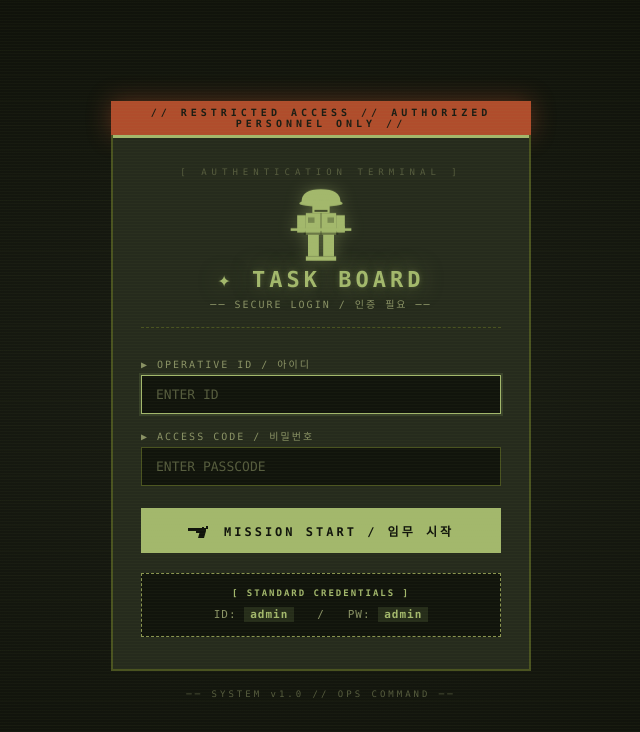
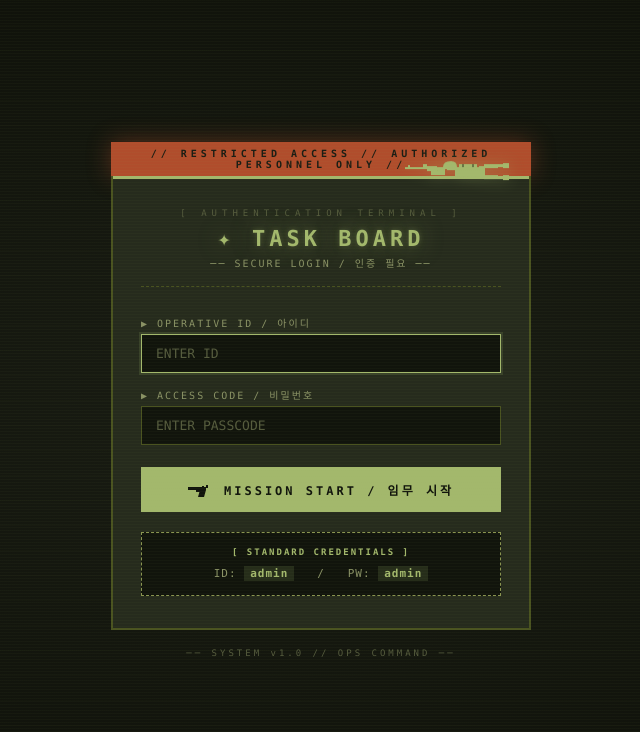
Before and after one commit to yuhwani/FastApi-Todos, a Python web app: template fastapi-app/templates/login.html in a window 1280 px wide. Shown: the top 732 px of the page, without its empty margins (319-959 px from the left). Run offline with Jinja, Linux system fonts and the light colour scheme; the template is opened without the code that fills it, so the values that code supplies are empty.

Commit message:
feat(ui): 군인을 엎드려쏴 자세 + 로그인 카드 우상단으로 위치 변경
- 자세: 좌식 → 엎드려쏴 (소총을 좌측으로 겨눔, 다리 뒤로 벌림)
- 위치: TASK BOARD 위 중앙 → 로그인 카드 우상단(top:-22px right:14px)으로 absolute 배치
  → 카드 상단 보더에 걸터앉은 듯한 효과
- 호흡 애니메이션: 4s → 5s 주기로 더 느리게 (저격수 호흡 느낌)
- 헬멧·소총·백팩·군화 상세 유지

Co-Authored-By: Claude Opus 4.7 (1M context) <noreply@anthropic.com>

```diff
--- a/fastapi-app/templates/login.html
+++ b/fastapi-app/templates/login.html
@@ -187,23 +187,20 @@
             margin-bottom: 8px;
         }
 
-        /* ── 앉아있는 군인 (TASK BOARD 위) ── */
-        .soldier-wrap {
-            display: flex;
-            justify-content: center;
-            margin-bottom: 4px;
-            margin-top: 4px;
-        }
-
-        .soldier {
+        /* ── 엎드려쏴 군인 (로그인 카드 우상단) ── */
+        .soldier-prone {
+            position: absolute;
+            top: -22px;            /* 카드 상단 보더에 걸쳐서 */
+            right: 14px;
             color: var(--accent);
-            filter: drop-shadow(0 0 8px rgba(163, 184, 108, 0.35));
-            animation: soldierBreath 4s ease-in-out 3s infinite;
+            filter: drop-shadow(0 0 8px rgba(163, 184, 108, 0.45));
+            animation: soldierBreath 5s ease-in-out 3s infinite;
+            z-index: 5;
         }
 
         @keyframes soldierBreath {
             0%, 100% { transform: translateY(0); }
-            50%      { transform: translateY(-2px); }
+            50%      { transform: translateY(-1.5px); }
         }
 
         h1 {
@@ -381,45 +378,50 @@
         <div class="classified-bar">// RESTRICTED ACCESS // AUTHORIZED PERSONNEL ONLY //</div>
 
         <div class="login-card">
+            <!-- 엎드려쏴 자세 군인 (카드 우상단에 걸쳐서 좌측을 겨눔) -->
+            <svg class="soldier-prone" width="110" height="32" viewBox="0 0 110 32" fill="currentColor" xmlns="http://www.w3.org/2000/svg" aria-hidden="true">
+                <!-- 소총 총열(좌측을 향함) -->
+                <rect x="0" y="14" width="28" height="2"/>
+                <!-- 가늠쇠 -->
+                <rect x="3" y="12" width="2" height="2"/>
+                <!-- 총몸(receiver) -->
+                <rect x="22" y="13" width="10" height="5"/>
+                <!-- 개머리판 -->
+                <rect x="32" y="14" width="6" height="3"/>
+                <!-- 전방 손(총열을 잡음) -->
+                <rect x="18" y="11" width="4" height="5"/>
+                <!-- 후방 손(방아쇠 부근) -->
+                <rect x="26" y="18" width="4" height="4"/>
+                <!-- 어깨에서 팔로 이어지는 라인 -->
+                <path d="M40 14 L30 18 L30 22 L40 22 Z"/>
+                <!-- 헬멧(둥근 상단) -->
+                <path d="M38 14 Q38 8 46 8 Q52 8 52 14 Z"/>
+                <!-- 헬멧 챙 -->
+                <rect x="36" y="14" width="6" height="2"/>
+                <!-- 얼굴(헬멧 아래) -->
+                <rect x="42" y="14" width="8" height="3"/>
+                <!-- 상체 -->
+                <rect x="50" y="14" width="26" height="9"/>
+                <!-- 백팩(상체 위) -->
+                <rect x="54" y="11" width="18" height="4"/>
+                <!-- 백팩 끈 -->
+                <line x1="58" y1="11" x2="58" y2="14" stroke="#11140c" stroke-width="0.8"/>
+                <line x1="68" y1="11" x2="68" y2="14" stroke="#11140c" stroke-width="0.8"/>
+                <!-- 엉덩이 -->
+                <rect x="74" y="13" width="6" height="11"/>
+                <!-- 왼다리(위쪽으로 살짝 벌어짐) -->
+                <rect x="79" y="11" width="14" height="4"/>
+                <rect x="91" y="11" width="9" height="3"/>
+                <!-- 오른다리(아래쪽으로 살짝 벌어짐) -->
+                <rect x="79" y="22" width="14" height="4"/>
+                <rect x="91" y="23" width="9" height="3"/>
+                <!-- 군화 (왼쪽) -->
+                <rect x="98" y="10" width="6" height="5"/>
+                <!-- 군화 (오른쪽) -->
+                <rect x="98" y="22" width="6" height="5"/>
+            </svg>
+
             <div class="stencil-top">[ AUTHENTICATION TERMINAL ]</div>
-
-            <!-- 앉아있는 군인 (소총을 무릎 위에 가로로 들고 다리 늘어뜨림) -->
-            <div class="soldier-wrap">
-                <svg class="soldier" width="70" height="78" viewBox="0 0 64 72" fill="currentColor" xmlns="http://www.w3.org/2000/svg" aria-hidden="true">
-                    <!-- 헬멧 상단 -->
-                    <path d="M14 16 Q14 4 32 4 Q50 4 50 16 Z"/>
-                    <!-- 헬멧 챙 -->
-                    <ellipse cx="32" cy="17" rx="20" ry="3"/>
-                    <!-- 얼굴(헬멧 아래로 보이는 부분) -->
-                    <rect x="24" y="19" width="16" height="7"/>
-                    <!-- 헬멧 스트랩 -->
-                    <line x1="26" y1="24" x2="38" y2="24" stroke="#11140c" stroke-width="1.2"/>
-                    <!-- 상체(전술 베스트) -->
-                    <rect x="18" y="26" width="28" height="20"/>
-                    <!-- 베스트 중앙 라인 -->
-                    <line x1="32" y1="26" x2="32" y2="46" stroke="#11140c" stroke-width="0.8" opacity="0.5"/>
-                    <!-- 가슴 포켓 -->
-                    <rect x="20" y="30" width="6" height="5" fill="#11140c" opacity="0.3"/>
-                    <rect x="38" y="30" width="6" height="5" fill="#11140c" opacity="0.3"/>
-                    <!-- 왼팔 -->
-                    <rect x="10" y="28" width="8" height="16"/>
-                    <!-- 오른팔 -->
-                    <rect x="46" y="28" width="8" height="16"/>
-                    <!-- 소총 (무릎 위에 가로로) -->
-                    <rect x="4" y="40" width="56" height="2.5"/>
-                    <rect x="48" y="38" width="6" height="5"/>
-                    <rect x="28" y="36" width="2" height="4"/>
-                    <!-- 벨트 -->
-                    <rect x="16" y="44" width="32" height="2" fill="#11140c" opacity="0.4"/>
-                    <!-- 양다리(아래로 늘어진 상태) -->
-                    <rect x="20" y="46" width="10" height="20"/>
-                    <rect x="34" y="46" width="10" height="20"/>
-                    <!-- 군화 -->
-                    <rect x="18" y="66" width="14" height="4"/>
-                    <rect x="32" y="66" width="14" height="4"/>
-                </svg>
-            </div>
-
             <h1>✦ TASK BOARD</h1>
             <div class="subtitle">SECURE LOGIN / 인증 필요</div>
 
```
